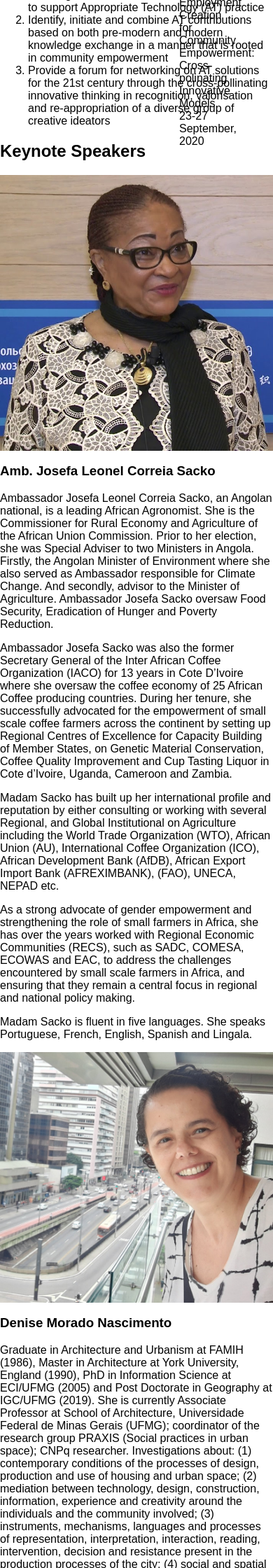
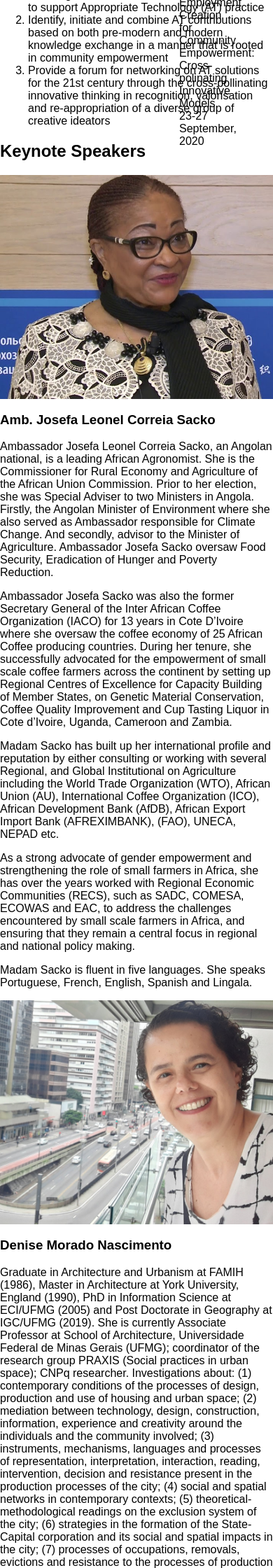
Before and after one commit to appropriatetech/icat9, a Jekyll site: the page built from index.md, in a window 390 px wide. Shown: the part 340-2580 px from the top of the page at 70% size. Built offline with Jekyll 4.4.1, drawn with Linux system fonts in a browser that asks for light colours.

Commit message:
Update styles for keynotes

```diff
--- a/_sass/keynotes.scss
+++ b/_sass/keynotes.scss
@@ -1,5 +1,10 @@
 .home-keynote {
   margin-top: 1rem;
+
+  @media only screen and (min-width: 600px) and (max-width: 799px) {
+    &:nth-child(odd) .home-keynote-headshot-wrapper { float: right; margin: 0 0 1rem 1rem; }
+    &:nth-child(even) .home-keynote-headshot-wrapper { float: left; margin: 0 1rem 1rem 0; }
+  }
 }
 
 .home-keynote:first-child {
@@ -7,7 +12,22 @@
 }
 
 .home-keynote-headshot {
-  max-width: 100%;
+  opacity: 0;
+  height: 1px;
+}
+
+.home-keynote-headshot-wrapper {
+  overflow: hidden;
+  width: 100%;
+  background-size: cover;
+
+  @media only screen and (max-width: 799px) {
+    height: 20rem;
+  }
+
+  @media only screen and (min-width: 600px) and (max-width: 799px) {
+    width: 20rem;
+  }
 }
 
 @media only screen and (min-width: 800px) {
@@ -22,14 +42,7 @@
   }
 
   .home-keynote-headshot-wrapper {
-    overflow: hidden;
     flex: 1;
-    background-size: cover;
-  }
-
-  .home-keynote-headshot {
-    opacity: 0;
-    height: 1px;
   }
 
   .home-keynote-description {
```
Also changed, not shown: content/_keynotes/dr-lynn-a-keeys.md (+1 -1 lines).
